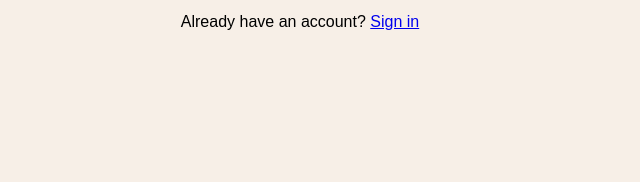
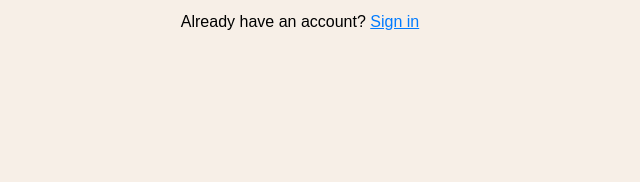
Before and after one commit to ejine0727/Frontend-Sia, a plain HTML site: page Get Started/index.html in a window 1280 px wide. Shown: the part 569-751 px from the top of the page, 640-1280 px from the left. Drawn offline with Linux system fonts and the light colour scheme.

Commit message:
connect to sign in

```diff
--- a/Get Started/style.css
+++ b/Get Started/style.css
@@ -75,3 +75,10 @@ h1 {
     border-radius: 10px;
     cursor: pointer;
 }
+
+.signin a {
+  pointer-events: auto;
+  text-decoration: underline;
+  color: #007BFF;
+  cursor: pointer;
+}
```
